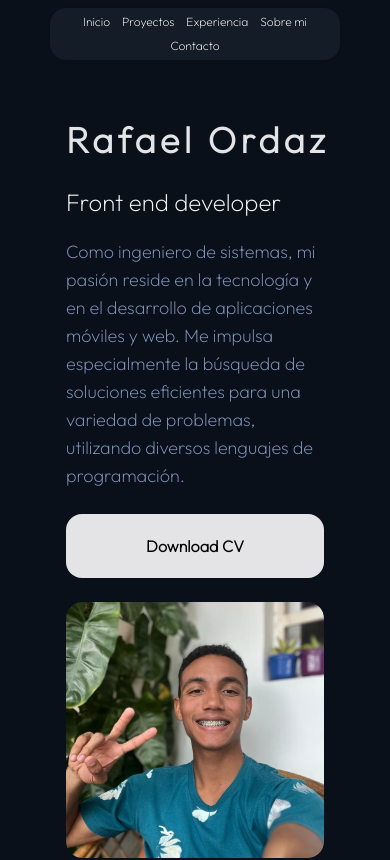
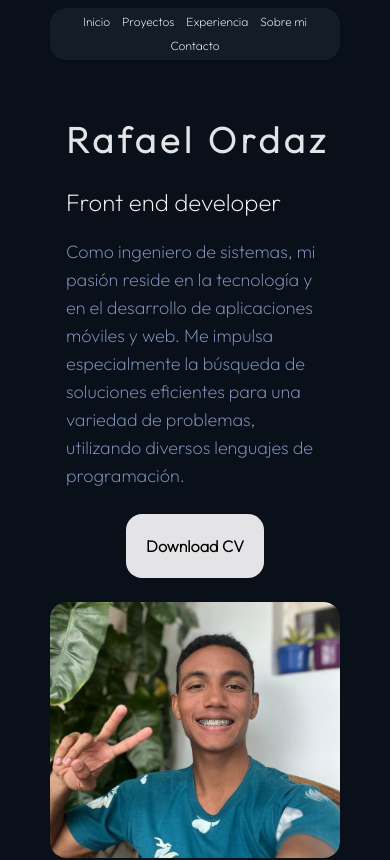
Before and after one commit to ORDRafael/mi-portafolio, a Next.js app: page / in a window 390 px wide. Shown: the top 860 px of the page. Built offline with nearby package versions, Linux system fonts and the light colour scheme.

Commit message:
Centrado del h1

```diff
--- a/src/app/components/Inicio.tsx
+++ b/src/app/components/Inicio.tsx
@@ -41,10 +41,10 @@ function Inicio() {
     return (
         <div>
             {/* Sección principal */}
-            <div className='flex flex-col md:flex-row justify-between mx-4 md:mx-10'>
-                <div className='max-w-md'>
+            <div className='flex flex-col md:flex-row justify-between'>
+                <div className='max-w-md mx-4 md:mx-0'>
                     <div className="typewriter">
-                        <h1 className='text-4xl md:text-6xl font-bold text-zinc-200'>Rafael Ordaz</h1>
+                        <h1 className='text-4xl text-center md:text-left md:text-6xl font-bold text-zinc-200'>Rafael Ordaz</h1>
                     </div>
 
                     <div className="typewriter">
@@ -55,13 +55,12 @@ function Inicio() {
                     Como ingeniero de sistemas, mi pasión reside en la tecnología y en el desarrollo de aplicaciones móviles y web. Me impulsa especialmente la búsqueda de soluciones eficientes para una variedad de problemas, utilizando diversos lenguajes de programación.
                     </p>
 
-                    <a
-                        href="/assets/cv.pdf"
-                        download
-                        className='flex items-center justify-center md:w-1/2 p-5 mt-6 rounded-2xl cursor-pointer bg-zinc-200 font-medium transition duration-300 hover:bg-[#141C27] hover:text-white'
+                    <button
+                        onClick={() => window.open('/assets/cv.pdf', '_blank')}
+                        className='flex items-center justify-center md:w-1/2 p-5 mt-6 mx-auto md:mx-0 rounded-2xl cursor-pointer bg-zinc-200 font-medium transition duration-300 hover:bg-[#141C27] hover:text-white'
                     >
                         <span className='font-bold'>Download CV</span>
-                    </a>
+                    </button>
                 </div>
                 <div data-aos="fade-left" data-aos-mirror="true" className='w-full md:w-3/8 h-64 md:h-90 bg-slate-900 rounded-2xl mt-6 md:mt-0 overflow-hidden md:border-3 md:border-gray-700 md:hover:border-gray-600 transition-all duration-300'>
                     <img src="/assets/mifoto.jpg" alt="" className="w-full h-full object-cover rounded-2xl hover:scale-110 transition-all duration-300"/>
```
